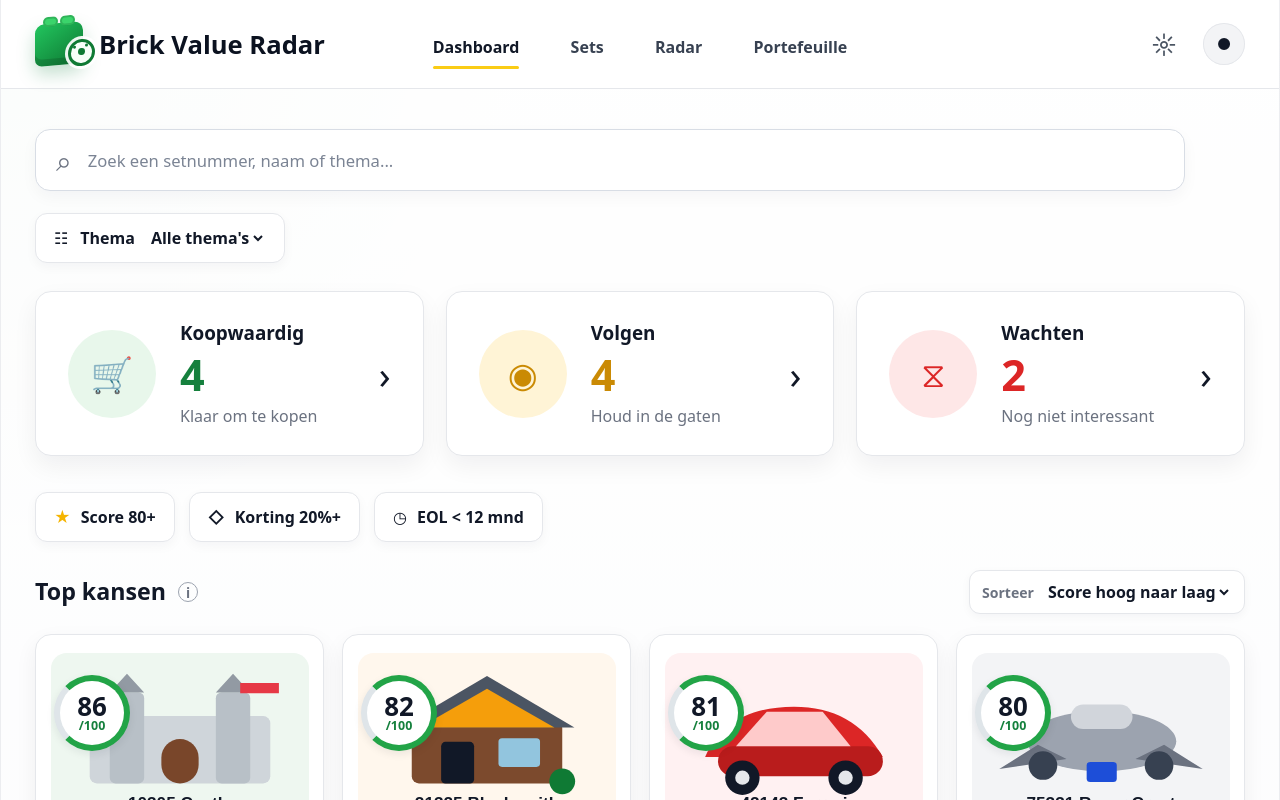
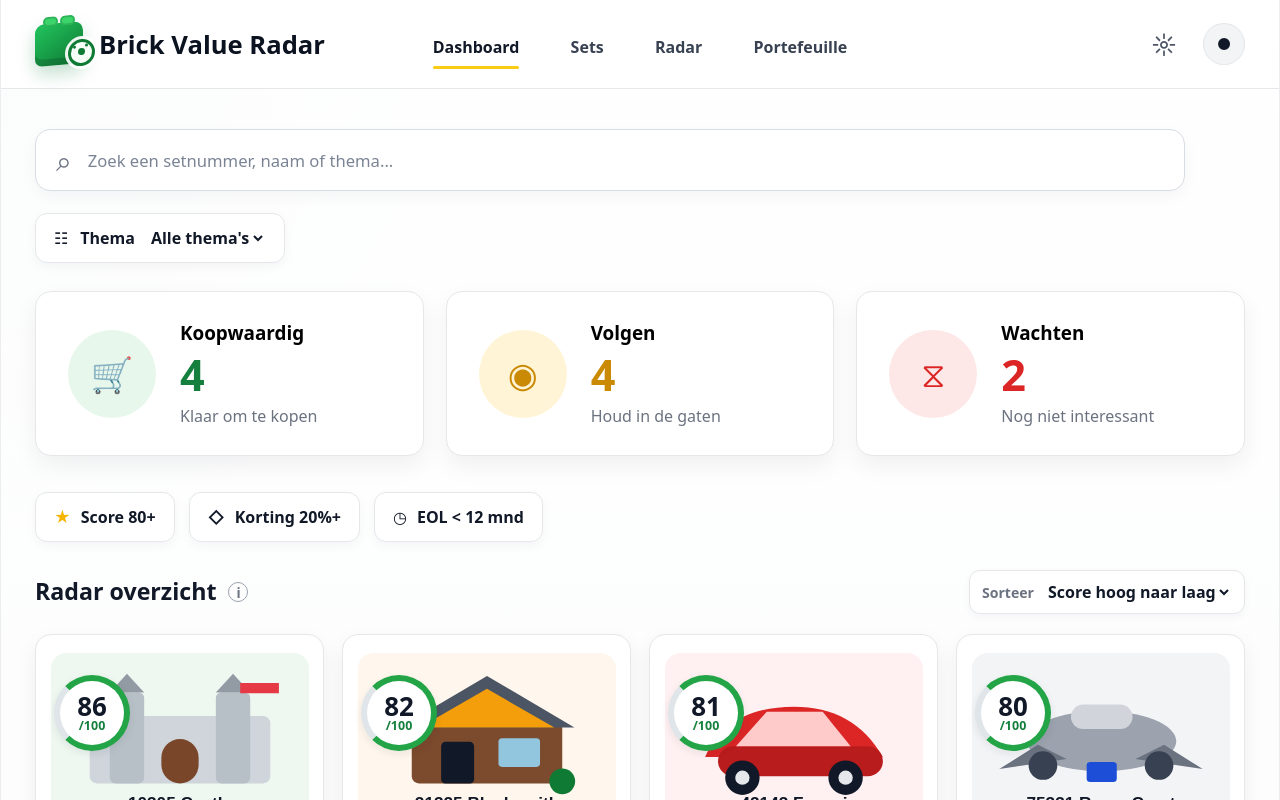
Before and after one commit to EJB2026/brick-value-radar, a React (Vite) app: page / in a window 1280 px wide. Shown: the top 800 px of the page. Built offline with nearby package versions, Linux system fonts and the light colour scheme.

Commit message:
Add status-based radar filtering

```diff
--- a/src/components/InvestmentRadarPage/InvestmentRadarPage.tsx
+++ b/src/components/InvestmentRadarPage/InvestmentRadarPage.tsx
@@ -1,7 +1,7 @@
 import { useMemo, useState } from "react";
 import setsData from "../../data/sets.json";
 import themesData from "../../data/themes.json";
-import type { LegoSet, LegoThemeOption } from "../../types/lego";
+import type { LegoSet, LegoThemeOption, RadarStatus } from "../../types/lego";
 import { getRadarStatus } from "../../utils/scoring";
 import { Header } from "../Header/Header";
 import { MobileSetCard } from "../MobileSetCard/MobileSetCard";
@@ -25,9 +25,16 @@ const sortLabels: Record<SortOption, string> = {
   "discount-desc": "Hoogste korting",
 };
 
+const statusSectionTitles: Record<RadarStatus, string> = {
+  koopwaardig: "Top koopkansen",
+  volgen: "Sets om te volgen",
+  wachten: "Sets om af te wachten",
+};
+
 export function InvestmentRadarPage() {
   const [searchTerm, setSearchTerm] = useState("");
   const [filtersOpen, setFiltersOpen] = useState(false);
+  const [activeStatus, setActiveStatus] = useState<RadarStatus | null>(null);
   const [activeFilters, setActiveFilters] = useState<ActiveFilters>({
     theme: "all",
     score80: false,
@@ -35,6 +42,7 @@ export function InvestmentRadarPage() {
     eol12: false,
   });
   const [sortOption, setSortOption] = useState<SortOption>("score-desc");
+  const opportunityTitle = activeStatus ? statusSectionTitles[activeStatus] : "Radar overzicht";
 
   const statusCounts = useMemo(
     () =>
@@ -63,13 +71,15 @@ export function InvestmentRadarPage() {
           set.theme.toLowerCase().includes(normalizedSearch);
 
         const matchesTheme = !selectedThemeLabel || set.theme === selectedThemeLabel;
+        const setStatus = set.radarStatus ?? getRadarStatus(set.investmentScore);
+        const matchesStatus = !activeStatus || setStatus === activeStatus;
         const matchesScore = !activeFilters.score80 || set.investmentScore >= 80;
         const matchesDiscount = !activeFilters.discount20 || set.discountPercentage >= 20;
         const matchesEol =
           !activeFilters.eol12 ||
           (typeof set.estimatedEolWindowMonths === "number" && set.estimatedEolWindowMonths < 12);
 
-        return matchesSearch && matchesTheme && matchesScore && matchesDiscount && matchesEol;
+        return matchesSearch && matchesTheme && matchesStatus && matchesScore && matchesDiscount && matchesEol;
       })
       .sort((first, second) => {
         switch (sortOption) {
@@ -84,7 +94,11 @@ export function InvestmentRadarPage() {
             return second.investmentScore - first.investmentScore;
         }
       });
-  }, [activeFilters, searchTerm, sortOption]);
+  }, [activeFilters, activeStatus, searchTerm, sortOption]);
+
+  function toggleStatusFilter(status: RadarStatus) {
+    setActiveStatus((current) => (current === status ? null : status));
+  }
 
   function toggleFilter(filter: ToggleFilter) {
     setActiveFilters((current) => ({
@@ -112,7 +126,11 @@ export function InvestmentRadarPage() {
           onThemeChange={setThemeFilter}
         />
 
-        <StatusSummary counts={statusCounts} />
+        <StatusSummary
+          counts={statusCounts}
+          activeStatus={activeStatus}
+          onStatusSelect={toggleStatusFilter}
+        />
 
         <FilterControls
           activeFilters={activeFilters}
@@ -124,7 +142,7 @@ export function InvestmentRadarPage() {
         <section className="opportunity-section" aria-labelledby="top-kansen-title">
           <div className="section-heading">
             <div>
-              <h1 id="top-kansen-title">Top kansen</h1>
+              <h1 id="top-kansen-title">{opportunityTitle}</h1>
               <span className="info-dot" aria-label="Gesorteerd op investeringsdata">
                 i
               </span>
--- a/src/components/StatusSummary/StatusSummary.css
+++ b/src/components/StatusSummary/StatusSummary.css
@@ -17,6 +17,14 @@
   border-radius: 16px;
   background: #ffffff;
   box-shadow: 0 10px 24px rgba(17, 24, 39, 0.06);
+  text-align: left;
+  cursor: pointer;
+}
+
+.summary-card.active {
+  border-color: rgba(17, 24, 39, 0.18);
+  box-shadow: 0 14px 28px rgba(17, 24, 39, 0.12);
+  transform: translateY(-1px);
 }
 
 .summary-card h2 {
--- a/src/components/StatusSummary/StatusSummary.tsx
+++ b/src/components/StatusSummary/StatusSummary.tsx
@@ -1,15 +1,24 @@
+import type { RadarStatus } from "../../types/lego";
+
 type StatusSummaryProps = {
   counts: {
     koopwaardig: number;
     volgen: number;
     wachten: number;
   };
+  activeStatus: RadarStatus | null;
+  onStatusSelect: (status: RadarStatus) => void;
 };
 
-export function StatusSummary({ counts }: StatusSummaryProps) {
+export function StatusSummary({ counts, activeStatus, onStatusSelect }: StatusSummaryProps) {
   return (
     <section className="status-grid" aria-label="Status samenvatting">
-      <article className="summary-card summary-buy">
+      <button
+        className={`summary-card summary-buy ${activeStatus === "koopwaardig" ? "active" : ""}`}
+        type="button"
+        onClick={() => onStatusSelect("koopwaardig")}
+        aria-pressed={activeStatus === "koopwaardig"}
+      >
         <div className="summary-icon" aria-hidden="true">
           🛒
         </div>
@@ -18,11 +27,13 @@ export function StatusSummary({ counts }: StatusSummaryProps) {
           <strong>{counts.koopwaardig}</strong>
           <p>Klaar om te kopen</p>
         </div>
-        <span className="summary-arrow" aria-hidden="true">
-          ›
-        </span>
-      </article>
-      <article className="summary-card summary-watch">
+      </button>
+      <button
+        className={`summary-card summary-watch ${activeStatus === "volgen" ? "active" : ""}`}
+        type="button"
+        onClick={() => onStatusSelect("volgen")}
+        aria-pressed={activeStatus === "volgen"}
+      >
         <div className="summary-icon" aria-hidden="true">
           ◉
         </div>
@@ -31,11 +42,13 @@ export function StatusSummary({ counts }: StatusSummaryProps) {
           <strong>{counts.volgen}</strong>
           <p>Houd in de gaten</p>
         </div>
-        <span className="summary-arrow" aria-hidden="true">
-          ›
-        </span>
-      </article>
-      <article className="summary-card summary-wait">
+      </button>
+      <button
+        className={`summary-card summary-wait ${activeStatus === "wachten" ? "active" : ""}`}
+        type="button"
+        onClick={() => onStatusSelect("wachten")}
+        aria-pressed={activeStatus === "wachten"}
+      >
         <div className="summary-icon" aria-hidden="true">
           ⧖
         </div>
@@ -44,10 +57,7 @@ export function StatusSummary({ counts }: StatusSummaryProps) {
           <strong>{counts.wachten}</strong>
           <p>Nog niet interessant</p>
         </div>
-        <span className="summary-arrow" aria-hidden="true">
-          ›
-        </span>
-      </article>
+      </button>
     </section>
   );
 }
```
